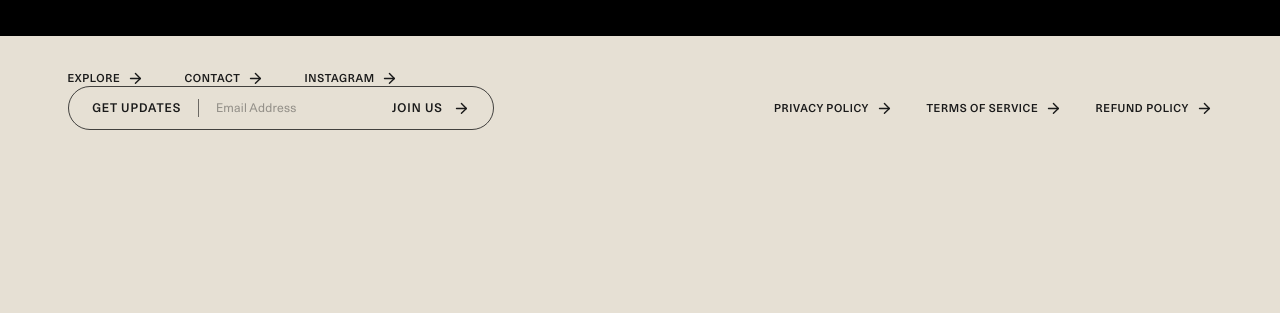
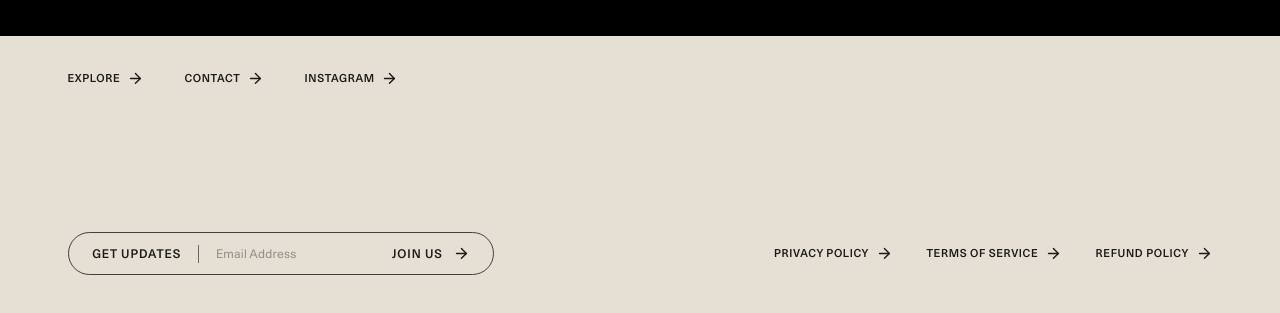
Before and after one commit to marchrussell/embers, a React (Vite) app: page /experiences in a window 1280 px wide. Shown: the part 1487-1800 px from the top of the page. Built offline with nearby package versions, Linux system fonts and the light colour scheme; no server answers; the database is empty; what @posthog/react would draw is missing.

Commit message:
ui: revert footer

```diff
--- a/src/components/Footer.tsx
+++ b/src/components/Footer.tsx
@@ -68,13 +68,13 @@ export const Footer = memo(() => {
       <RefundModal open={showRefundModal} onOpenChange={handleRefundModalChange} />
 
       <footer className="relative flex flex-col bg-[#E6E0D4] pt-6 font-unica md:min-h-[240px] md:pb-10 md:pt-8 lg:min-h-[280px] lg:pb-12 lg:pt-10">
-        {/* Extend cream background below footer to cover overscroll on mobile */}
+        {/* Mobile Layout */}
         <div
           className="pointer-events-none absolute bottom-0 left-0 right-0 h-[100px] translate-y-full bg-[#E6E0D4] md:hidden"
           aria-hidden="true"
         />
-        <div className="flex flex-col justify-between px-5 md:px-14 lg:px-20">
-          {/* Mobile: Categorized footer layout */}
+        <div className="flex flex-1 flex-col justify-between px-5 md:px-14 lg:px-20">
+          {/* Categorized footer layout */}
           <div className="flex flex-col md:hidden">
             {/* Connect & Legal Sections - Side by Side */}
             <div className="grid grid-cols-2 gap-x-6 py-6">
```
